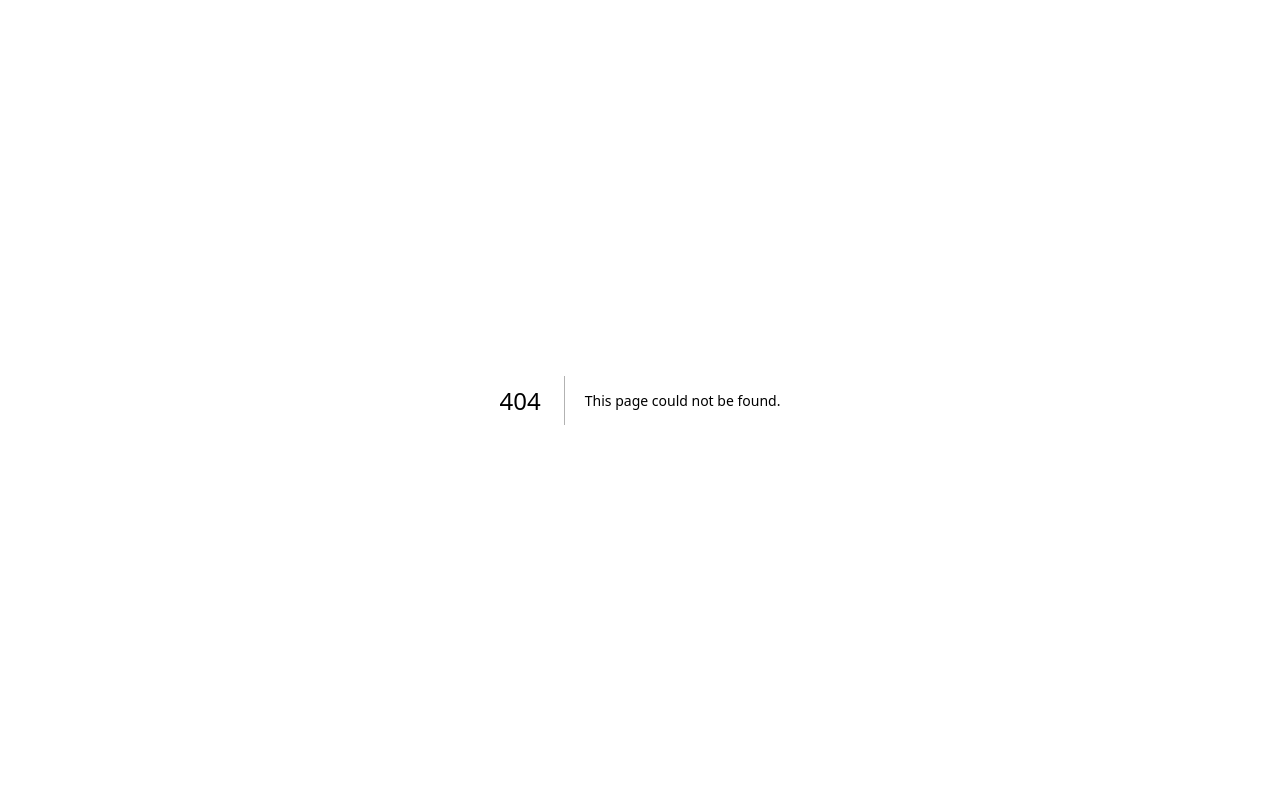
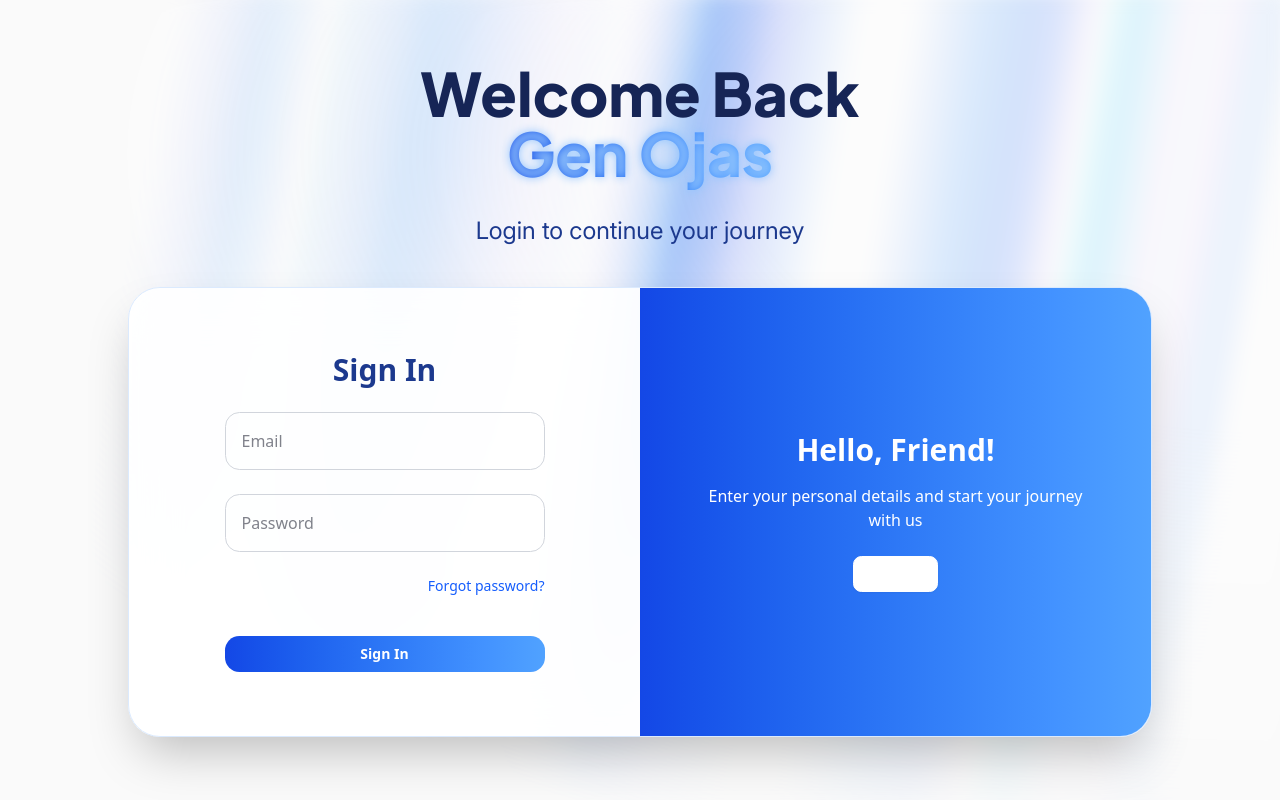
Before and after one commit to Pooja29Shree/GenOjas, a Next.js app: page /login in a window 1280 px wide. Before the commit this address had no page. Built offline with nearby package versions, Linux system fonts and the light colour scheme.

Commit message:
Create page.tsx

```diff
--- /dev/null
+++ b/app/login/page.tsx
@@ -0,0 +1,153 @@
+"use client";
+
+import { useState } from "react";
+import { useRouter } from "next/navigation"; // <-- import router
+import AuroraBackgroundHome from "@/components/home/AuroraBackgroundHome";
+import { Button } from "@/components/ui/button";
+
+export default function LoginPage() {
+  const [signIn, toggle] = useState(true);
+  const router = useRouter(); // <-- initialize router
+
+  // Sign Up form handler
+  const handleSignUp = (e: React.FormEvent<HTMLFormElement>) => {
+    e.preventDefault();
+
+    // TODO: Add API call to register user here
+
+    // Redirect to welcome page after signup
+    router.push("/welcome");
+  };
+
+  return (
+    <AuroraBackgroundHome>
+      <div className="relative select-none z-10 flex min-h-screen flex-col items-center justify-center px-6 text-center">
+        <h1 className="text-4xl font-black font-jakarta text-blue-950 sm:text-5xl md:text-6xl mb-6">
+          {signIn ? "Welcome Back" : "Hello, Friend!"}
+          <br />
+          <span className="bg-gradient-to-r from-blue-700 to-blue-400 bg-clip-text text-transparent [text-shadow:0_0_10px_#93c5fd]">
+            Gen Ojas
+          </span>
+        </h1>
+        <p className="text-blue-900 mt-2 text-lg font-inter sm:text-xl md:text-2xl mb-10">
+          {signIn
+            ? "Login to continue your journey"
+            : "Enter your details and start your journey with us"}
+        </p>
+
+        {/* Main Box */}
+        <div className="relative w-[80vw] max-w-[1400px] h-[450px] flex shadow-2xl rounded-4xl overflow-hidden bg-white/90 backdrop-blur-xl border border-blue-100">
+
+          {/* Sign In Form */}
+          <div
+            className={`absolute top-0 left-0 w-[50%] h-full flex flex-col justify-center items-center p-16 transition-transform duration-700 ${
+              signIn ? "translate-x-0" : "-translate-x-full"
+            }`}
+          >
+            <h2 className="text-3xl font-bold text-blue-900 mb-6">Sign In</h2>
+            <form className="flex flex-col gap-6 w-full max-w-xs">
+              <input
+                type="email"
+                placeholder="Email"
+                className="p-4 rounded-xl border border-gray-300 focus:outline-none focus:ring-2 focus:ring-blue-400"
+              />
+              <input
+                type="password"
+                placeholder="Password"
+                className="p-4 rounded-xl border border-gray-300 focus:outline-none focus:ring-2 focus:ring-blue-400"
+              />
+              <a
+                href="#"
+                className="text-sm text-blue-600 hover:underline self-end"
+              >
+                Forgot password?
+              </a>
+              <Button
+                type="submit"
+                className="mt-4 py-4 rounded-xl bg-gradient-to-r from-blue-700 to-blue-400 text-white font-semibold hover:shadow-[0px_0px_25px_0px_#93c5fd] hover:scale-105 active:scale-95 transition-all"
+              >
+                Sign In
+              </Button>
+            </form>
+          </div>
+
+          {/* Sign Up Form */}
+          <div
+            className={`absolute top-0 right-0 w-[50%] h-full flex flex-col justify-center items-center p-16 transition-transform duration-700 ${
+              signIn ? "translate-x-full" : "translate-x-0"
+            }`}
+          >
+            <h2 className="text-3xl font-bold text-blue-900 mb-6">Sign Up</h2>
+            <form
+              className="flex flex-col gap-6 w-full max-w-xs"
+              onSubmit={handleSignUp} // <-- navigate to /welcome
+            >
+              <input
+                type="text"
+                placeholder="Name"
+                className="p-4 rounded-xl border border-gray-300 focus:outline-none focus:ring-2 focus:ring-blue-400"
+              />
+              <input
+                type="email"
+                placeholder="Email"
+                className="p-4 rounded-xl border border-gray-300 focus:outline-none focus:ring-2 focus:ring-blue-400"
+              />
+              <input
+                type="password"
+                placeholder="Password"
+                className="p-4 rounded-xl border border-gray-300 focus:outline-none focus:ring-2 focus:ring-blue-400"
+              />
+              <Button
+                type="submit"
+                className="mt-4 py-4 rounded-xl bg-gradient-to-r from-blue-700 to-blue-400 text-white font-semibold hover:shadow-[0px_0px_25px_0px_#93c5fd] hover:scale-105 active:scale-95 transition-all"
+              >
+                Sign Up
+              </Button>
+            </form>
+          </div>
+
+          {/* Overlay */}
+          <div
+            className={`absolute top-0 left-[50%] w-[50%] h-full bg-gradient-to-r from-blue-700 to-blue-400 text-white flex flex-col justify-center items-center p-16 transition-transform duration-700 ${
+              signIn ? "translate-x-0" : "-translate-x-full"
+            }`}
+          >
+            {signIn ? (
+              <>
+                <h3 className="text-3xl font-bold mb-4 opacity-100">
+                  Hello, Friend!
+                </h3>
+                <p className="mb-6 opacity-100">
+                  Enter your personal details and start your journey with us
+                </p>
+                <Button
+                  variant="outline"
+                  onClick={() => toggle(false)}
+                  className="border-white text-white hover:bg-white hover:text-blue-700 transition-all"
+                >
+                  Sign Up
+                </Button>
+              </>
+            ) : (
+              <>
+                <h3 className="text-3xl font-bold mb-4 opacity-100">
+                  Welcome Back!
+                </h3>
+                <p className="mb-6 opacity-100">
+                  To keep connected with us, please login with your personal info
+                </p>
+                <Button
+                  variant="outline"
+                  onClick={() => toggle(true)}
+                  className="border-white text-white hover:bg-white hover:text-blue-700 transition-all"
+                >
+                  Sign In
+                </Button>
+              </>
+            )}
+          </div>
+        </div>
+      </div>
+    </AuroraBackgroundHome>
+  );
+}
```
